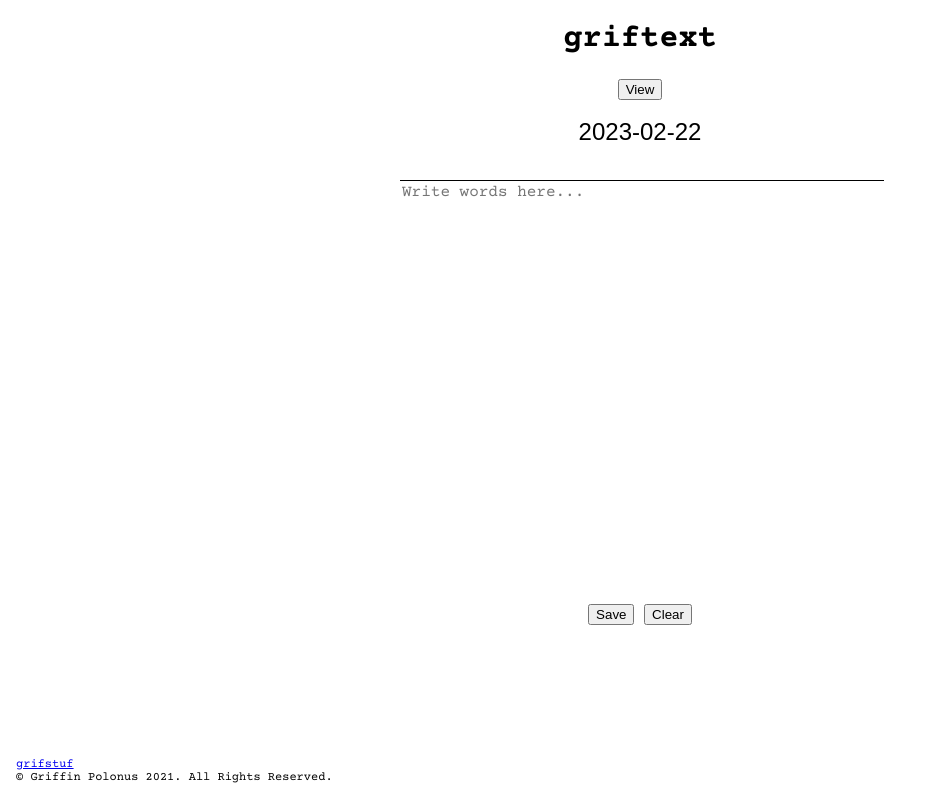
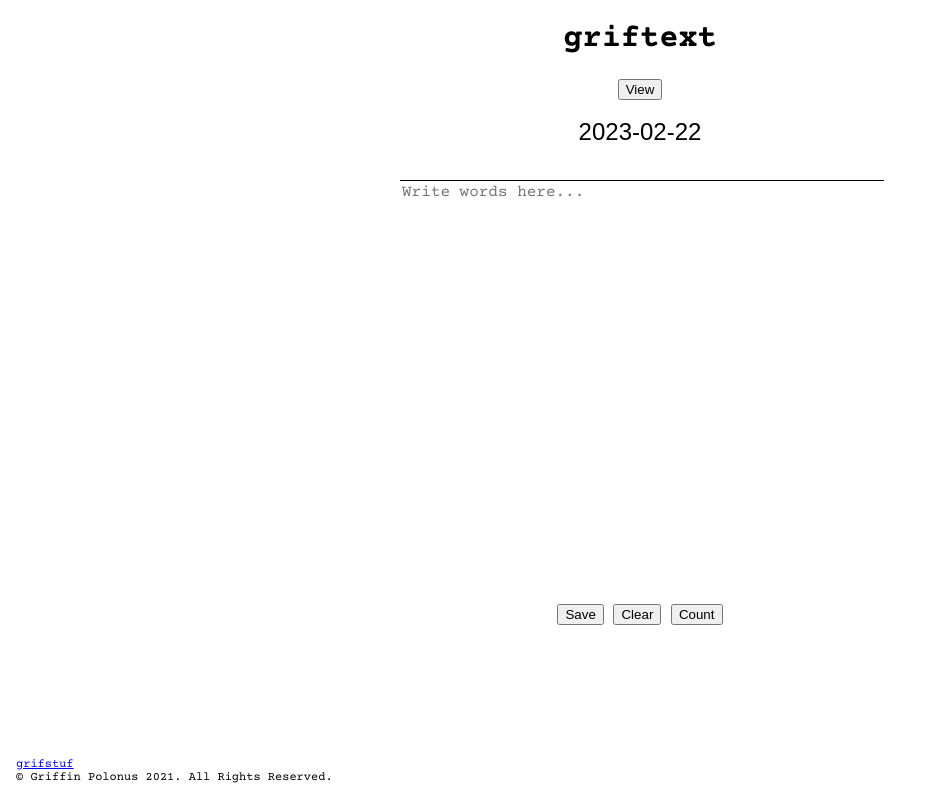
Before and after one commit to gpolonus/griftext, a SvelteKit app: page / in a window 1280 px wide. Shown: the whole page, without its empty margins (0-931 px from the left). Built offline with nearby package versions, Linux system fonts and the light colour scheme.

Commit message:
Added file name to localstorage and word count functionality

```diff
--- a/package.json
+++ b/package.json
@@ -22,6 +22,7 @@
   "dependencies": {
     "@types/marked": "^4.0.8",
     "marked": "^4.2.12",
-    "svelte-preprocess": "^5.0.1"
+    "svelte-preprocess": "^5.0.1",
+    "word-count": "^0.2.2"
   }
 }
--- a/src/routes/+page.svelte
+++ b/src/routes/+page.svelte
@@ -1,9 +1,11 @@
 <script lang='ts'>
   import { onDestroy } from 'svelte';
   import { marked } from 'marked';
+  import count from 'word-count';
+
   let text = localStorage.getItem('saved-text') || '';
   let view: 'edit' | 'view' = 'edit';
-  let filename = (new Date()).toISOString().split('T')[0]
+  let filename = localStorage.getItem('saved-title') || (new Date()).toISOString().split('T')[0]
 
   function save() {
     var file = new Blob([text], { type: 'md' });
@@ -21,11 +23,18 @@
   function clear() {
     text = ''
     localStorage.setItem('saved-text', '')
+
     filename = (new Date()).toISOString().split('T')[0]
+    localStorage.setItem('saved-title', filename);
+  }
+
+  function countWords() {
+    alert(`You've written ${count(text)} words.`);
   }
 
   function tempSave() {
     localStorage.setItem('saved-text', text);
+    localStorage.setItem('saved-title', filename);
   }
 
   const interval = setInterval(tempSave, 3000)
@@ -128,6 +137,7 @@
 <div class="save">
   <button on:click={save}> Save </button>
   <button on:click={clear}> Clear </button>
+  <button on:click={countWords}> Count </button>
 </div>
 
 <div class="footer">
```
Also changed, not shown: 1 other file (tests, documents, lock files or other folders).
